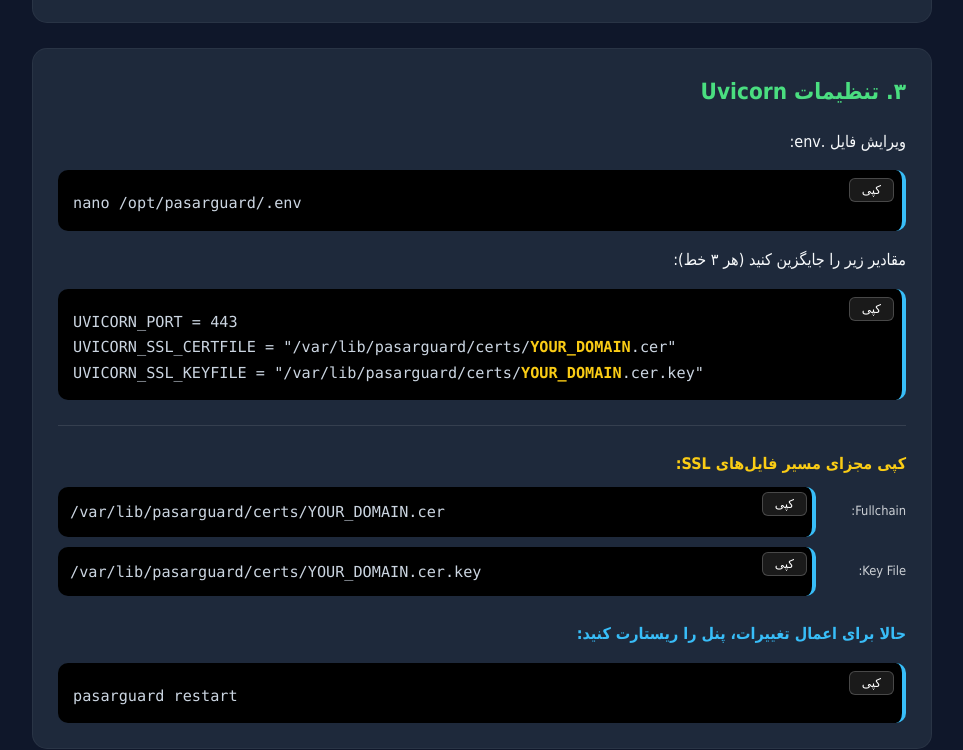
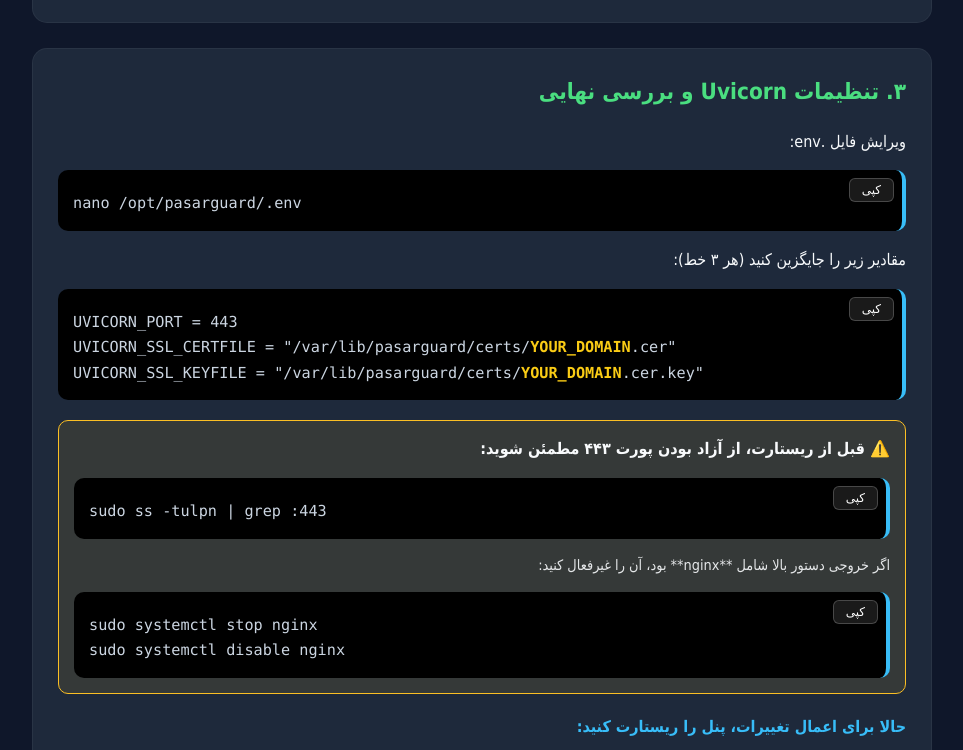
Before and after one commit to Erfan-XRay/PasarguardHelper, a plain HTML site: page index.html in a window 1280 px wide. Shown: the part 1355-2105 px from the top of the page, without its empty margins (158-1121 px from the left). Drawn offline with Linux system fonts and the light colour scheme.

Commit message:
Update index.html

```diff
--- a/index.html
+++ b/index.html
@@ -18,6 +18,7 @@
             --telegram: #0ea5e9;
             --github: #333;
             --useful-link-bg: rgba(74, 222, 128, 0.1);
+            --warning-color: #fbbf24;
         }
 
         body {
@@ -185,6 +186,14 @@
 
         .copy-btn:hover { background: var(--primary-color); color: var(--bg-color); }
 
+        .warning-box {
+            background: rgba(251, 191, 36, 0.1);
+            border: 1px solid var(--warning-color);
+            padding: 15px;
+            border-radius: 10px;
+            margin: 20px 0;
+        }
+
         .useful-links-section {
             margin: 40px 0;
             padding: 20px;
@@ -314,7 +323,7 @@ mkdir -p /var/lib/pasarguard/certs
     </div>
 
     <div class="step-card">
-        <h2 id="s3_title">۳. تنظیمات Uvicorn</h2>
+        <h2 id="s3_title">۳. تنظیمات Uvicorn و بررسی نهایی</h2>
         <p id="s3_p1">ویرایش فایل .env:</p>
         <div class="code-box">
             <button class="copy-btn" onclick="copyCode(this)" id="copy5">کپی</button>
@@ -328,27 +337,21 @@ UVICORN_SSL_CERTFILE = "/var/lib/pasarguard/certs/<span class="domain-ph var-hig
 UVICORN_SSL_KEYFILE = "/var/lib/pasarguard/certs/<span class="domain-ph var-highlight">YOUR_DOMAIN</span>.cer.key"</code>
         </div>
 
-        <hr style="margin: 25px 0; border: none; border-top: 1px solid rgba(255,255,255,0.1);">
-
-        <p id="s3_p_paths" style="color: var(--highlight-color); font-weight: bold; margin-bottom: 10px;">کپی مجزای مسیر فایل‌های SSL:</p>
-        <div style="display: flex; flex-direction: column; gap: 10px;">
-            <div style="display: flex; align-items: center; gap: 10px;">
-                <span style="font-size: 0.8rem; min-width: 80px; opacity: 0.8;">Fullchain:</span>
-                <div class="code-box" style="margin-top: 0; padding: 12px; flex: 1;">
-                    <button class="copy-btn" onclick="copyCode(this)" style="top:5px; right:5px;">کپی</button>
-                    <code>/var/lib/pasarguard/certs/<span class="domain-ph">YOUR_DOMAIN</span>.cer</code>
-                </div>
+        <div class="warning-box">
+            <p id="port_check_text" style="margin-top:0; font-weight:bold;">⚠️ قبل از ریستارت، از آزاد بودن پورت ۴۴۳ مطمئن شوید:</p>
+            <div class="code-box" style="margin-bottom:15px;">
+                <button class="copy-btn" onclick="copyCode(this)">کپی</button>
+                <code>sudo ss -tulpn | grep :443</code>
             </div>
-            <div style="display: flex; align-items: center; gap: 10px;">
-                <span style="font-size: 0.8rem; min-width: 80px; opacity: 0.8;">Key File:</span>
-                <div class="code-box" style="margin-top: 0; padding: 12px; flex: 1;">
-                    <button class="copy-btn" onclick="copyCode(this)" style="top:5px; right:5px;">کپی</button>
-                    <code>/var/lib/pasarguard/certs/<span class="domain-ph">YOUR_DOMAIN</span>.cer.key</code>
-                </div>
+            <p id="nginx_disable_text" style="font-size:0.9rem; opacity:0.9;">اگر خروجی دستور بالا شامل **nginx** بود، آن را غیرفعال کنید:</p>
+            <div class="code-box">
+                <button class="copy-btn" onclick="copyCode(this)">کپی</button>
+                <code>sudo systemctl stop nginx
+sudo systemctl disable nginx</code>
             </div>
         </div>
 
-        <p id="s3_p3" style="color: var(--primary-color); margin-top: 25px; font-weight: bold;">حالا برای اعمال تغییرات، پنل را ریستارت کنید:</p>
+        <p id="s3_p3" style="color: var(--primary-color); font-weight: bold;">حالا برای اعمال تغییرات، پنل را ریستارت کنید:</p>
         <div class="code-box">
             <button class="copy-btn" onclick="copyCode(this)" id="copy_restart">کپی</button>
             <code>pasarguard restart</code>
@@ -399,10 +402,11 @@ UVICORN_SSL_KEYFILE = "/var/lib/pasarguard/certs/<span class="domain-ph var-high
             s2_p1: "نصب ابزارها:",
             s2_p2: "نصب Acme.sh:",
             s2_p3: "صدور گواهی:",
-            s3_title: "۳. تنظیمات Uvicorn",
+            s3_title: "۳. تنظیمات Uvicorn و بررسی نهایی",
             s3_p1: "ویرایش فایل .env:",
             s3_p2: "مقادیر زیر را جایگزین کنید (هر ۳ خط):",
-            s3_p_paths: "کپی مجزای مسیر فایل‌های SSL:",
+            port_check_text: "⚠️ قبل از ریستارت، از آزاد بودن پورت ۴۴۳ مطمئن شوید:",
+            nginx_disable_text: "اگر خروجی دستور بالا شامل **nginx** بود، آن را غیرفعال کنید:",
             s3_p3: "حالا برای اعمال تغییرات، پنل را ریستارت کنید:",
             s4_title: "۴. نصب نود (Node)",
             useful_links_h: "لینک‌های مفید",
@@ -425,10 +429,11 @@ UVICORN_SSL_KEYFILE = "/var/lib/pasarguard/certs/<span class="domain-ph var-high
             s2_p1: "Prerequisites:",
             s2_p2: "Install Acme.sh:",
             s2_p3: "Issue Certificate:",
-            s3_title: "3. Uvicorn Settings",
+            s3_title: "3. Uvicorn & Port Check",
             s3_p1: "Edit .env file:",
             s3_p2: "Update values (all 3 lines):",
-            s3_p_paths: "Copy SSL Paths Separately:",
+            port_check_text: "⚠️ Before restarting, check if Port 443 is free:",
+            nginx_disable_text: "If the output shows **nginx**, disable it using these commands:",
             s3_p3: "Now, restart the panel to apply changes:",
             s4_title: "4. Install Node",
             useful_links_h: "Useful Links",
@@ -462,7 +467,8 @@ UVICORN_SSL_KEYFILE = "/var/lib/pasarguard/certs/<span class="domain-ph var-high
         document.getElementById('s3_title').innerText = t.s3_title;
         document.getElementById('s3_p1').innerText = t.s3_p1;
         document.getElementById('s3_p2').innerText = t.s3_p2;
-        document.getElementById('s3_p_paths').innerText = t.s3_p_paths;
+        document.getElementById('port_check_text').innerText = t.port_check_text;
+        document.getElementById('nginx_disable_text').innerText = t.nginx_disable_text;
         document.getElementById('s3_p3').innerText = t.s3_p3;
         document.getElementById('s4_title').innerText = t.s4_title;
         document.getElementById('useful_links_h').innerText = t.useful_links_h;
```
